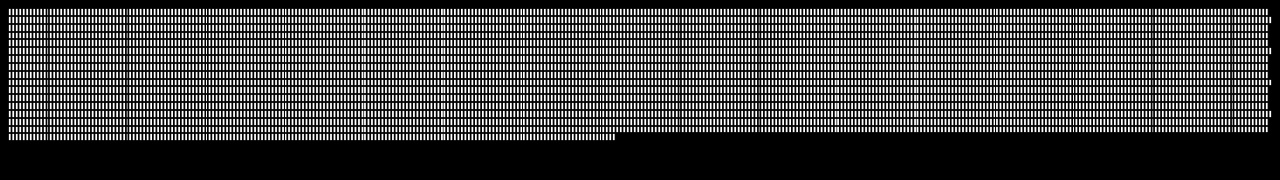
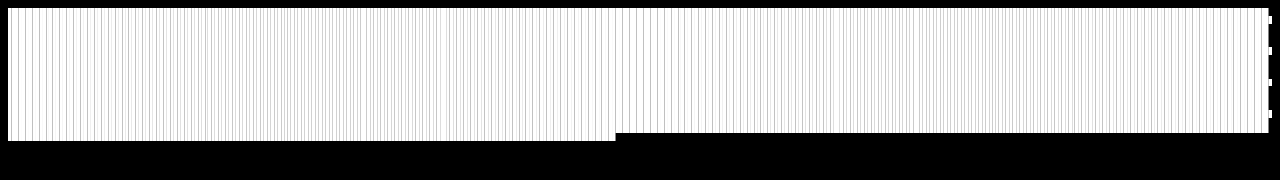
Before and after one commit to ja-k-e/memento-mori, a plain HTML site: page index.html in a window 1280 px wide. Drawn offline with Linux system fonts and the light colour scheme.

Commit message:
no space

```diff
--- a/index.html
+++ b/index.html
@@ -52,7 +52,7 @@
       const landscape = canvas.height > canvas.width ? 0 : 1;
       const nodeHeight = canvas.height / (landscape ? 100 : 366);
       const nodeWidth = canvas.width / (landscape ? 366 : 100);
-      const nodeOffset = Math.min(nodeHeight, nodeWidth) * 0.25;
+      const nodeOffset = Math.min(nodeHeight, nodeWidth) * 0;
       const nodeDrawHeight = nodeHeight - nodeOffset * 2;
       const nodeDrawWidth = nodeWidth - nodeOffset * 2;
 
```
